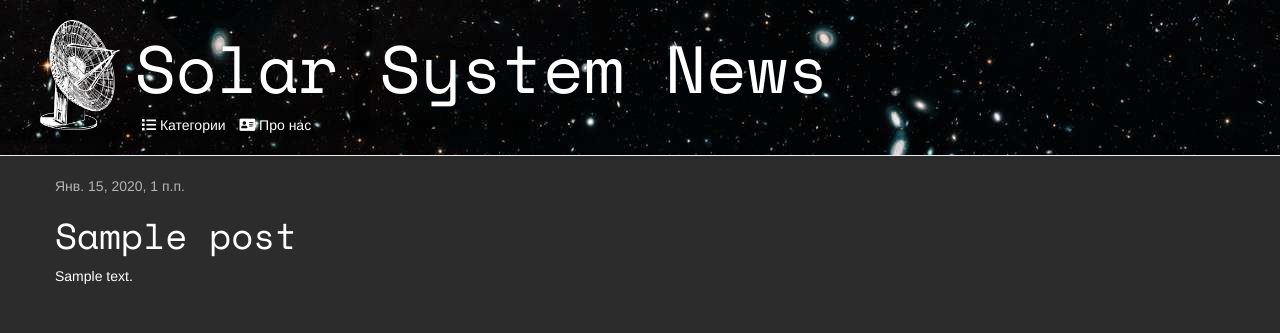
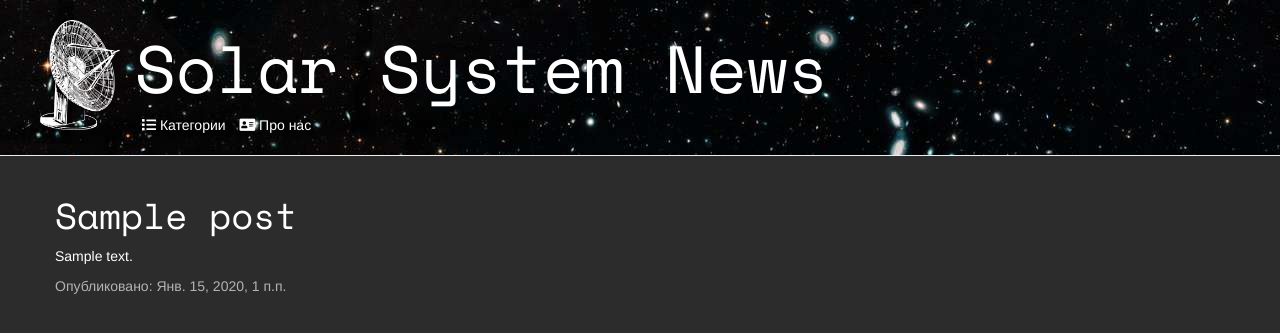
Before and after one commit to ZacharyTimoshenko/my-first-blog, a Django app: page /post/1/ in a window 1280 px wide. Shown: the top 333 px of the page. Run offline with Django 3.2, Linux system fonts and the light colour scheme; tables that the repository leaves empty hold one stand-in row (values such as "Sample post"); some libraries are stand-ins or nearby versions.

Commit message:
Исправлен недочёт с расположением даты в post_detail.

```diff
--- a/blog/templates/blog/post_detail.html
+++ b/blog/templates/blog/post_detail.html
@@ -2,15 +2,16 @@
 
 {% block content %}
     <div class="post">
-        {% if post.published_date %}
-            <div class="date">
-                {{ post.published_date }}
-            </div>
-        {% endif %}
+
         {% if user.is_authenticated %}
             <a class="edit btn btn-default"  id="editbtn" href="{% url 'post_edit' pk=post.pk %}"><span class="glyphicon glyphicon-pencil"></span></a>
         {% endif %}
         <h1>{{ post.title }}</h1>
         <p>{{ post.text|linebreaksbr }}</p>
+        {% if post.published_date %}
+            <div class="date">
+                <p>Опубликовано: {{ post.published_date }} </p?>
+            </div>
+        {% endif %}
     </div>
 {% endblock %}
```
